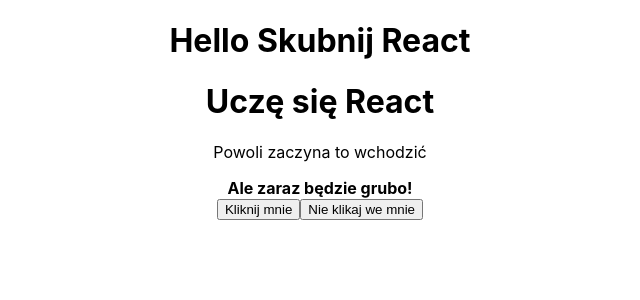
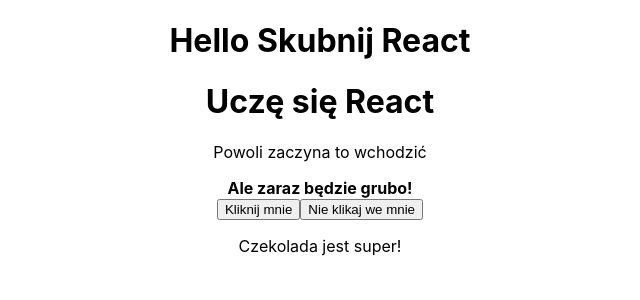
Before and after one commit to masives/taste-react, a React (Create React App) app: page / in a window 1280 px wide. Shown: the top 300 px of the page, without its empty margins (320-960 px from the left). Built offline with nearby package versions, Linux system fonts and the light colour scheme; the HTML template or start-up script is replaced by a standard one.

Commit message:
add message

```diff
--- a/src/App.js
+++ b/src/App.js
@@ -2,6 +2,8 @@
 import React from 'react';
 // tak możemy importować style
 import './App.css';
+// 11:03
+const message = 'Czekolada jest super!';
 
 // klasa App (nazwa własna) dziedziczy od klasy Komponent, dzięki czemu mamy dostęp m.in. do funkcji render
 class App extends React.Component {
@@ -29,12 +31,11 @@
         >
           Nie klikaj we mnie
         </button>
-        {/* bajbaj */}
+
+        <p>{message}</p>
       </div>
     );
   }
 }
 
 export default App;
-
-// 10:52
```
